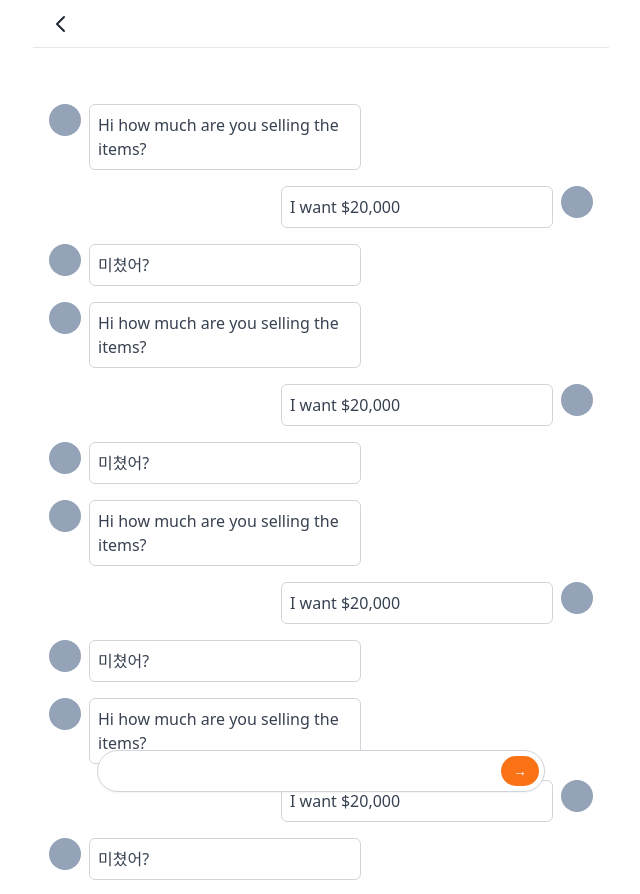
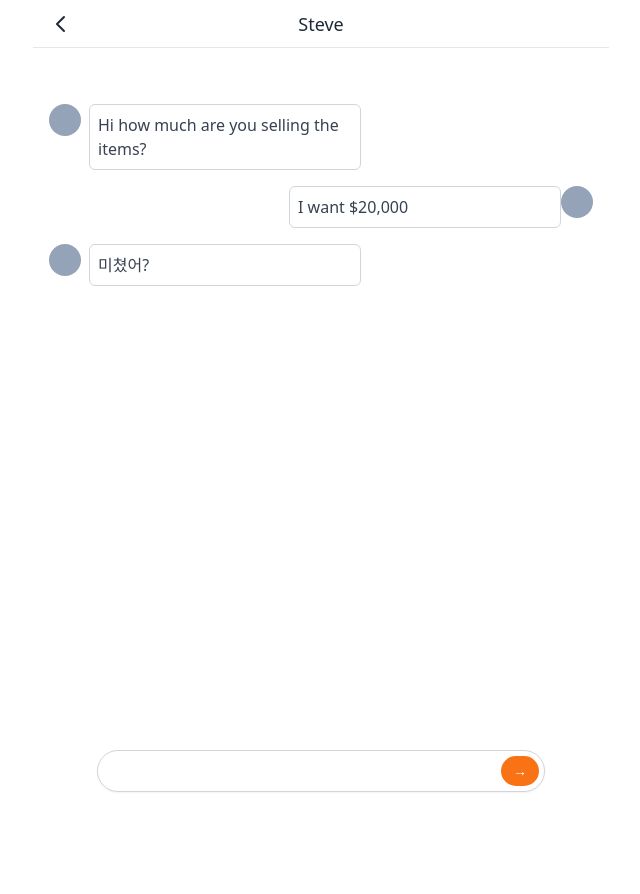
Before and after one commit to leekyungho112/carrot-market, a Next.js app: page /chats/1 in a window 1280 px wide. Shown: the top 894 px of the page, without its empty margins (319-959 px from the left). After the commit the page ends 800 px from the top, so only its background shows below. Built offline with nearby package versions, Linux system fonts and the light colour scheme.

Commit message:
Chat Refactoring

```diff
--- /dev/null
+++ b/components/message.tsx
@@ -0,0 +1,25 @@
+import { cls } from '../libs/utils';
+
+interface MessageProps {
+  message: string;
+  reversed?: boolean;
+  avatarUrl?: string;
+}
+
+const Message = ({ message, reversed, avatarUrl }: MessageProps) => {
+  return (
+    <div
+      className={cls(
+        'flex items-start',
+        reversed ? 'flex-row-reverse space-x-reverse' : 'space-x-2'
+      )}
+    >
+      <div className="h-8 w-8 rounded-full bg-slate-400" />
+      <div className="w-1/2 text-gray-700 p-2 border rounded-md border-gray-300">
+        <p>{message}</p>
+      </div>
+    </div>
+  );
+};
+
+export default Message;
--- a/pages/chats/[id].tsx
+++ b/pages/chats/[id].tsx
@@ -1,102 +1,16 @@
 import { NextPage } from 'next';
 import Layout from '../../components/layout';
+import Message from '../../components/message';
 
 const ChatDetail: NextPage = () => {
   return (
-    <Layout canGoBack>
+    <Layout canGoBack title="Steve">
       <div className="py-10 pb-16 px-4 space-y-4">
-        <div className="flex items-start space-x-2">
-          <div className="h-8 w-8 rounded-full bg-slate-400" />
-          <div className="w-1/2 text-gray-700 p-2 border rounded-md border-gray-300">
-            <p>Hi how much are you selling the items?</p>
-          </div>
-        </div>
-        <div className="flex flex-row-reverse items-start space-x-2 space-x-reverse">
-          <div className="h-8 w-8 rounded-full bg-slate-400" />
-          <div className="w-1/2 text-gray-700 p-2 border rounded-md border-gray-300">
-            <p>I want $20,000</p>
-          </div>
-        </div>
-        <div className="flex items-start space-x-2">
-          <div className="h-8 w-8 rounded-full bg-slate-400" />
-          <div className="w-1/2 text-gray-700 p-2 border rounded-md border-gray-300">
-            <p>미쳤어?</p>
-          </div>
-        </div>
-        <div className="flex items-start space-x-2">
-          <div className="h-8 w-8 rounded-full bg-slate-400" />
-          <div className="w-1/2 text-gray-700 p-2 border rounded-md border-gray-300">
-            <p>Hi how much are you selling the items?</p>
-          </div>
-        </div>
-        <div className="flex flex-row-reverse items-start space-x-2 space-x-reverse">
-          <div className="h-8 w-8 rounded-full bg-slate-400" />
-          <div className="w-1/2 text-gray-700 p-2 border rounded-md border-gray-300">
-            <p>I want $20,000</p>
-          </div>
-        </div>
-        <div className="flex items-start space-x-2">
-          <div className="h-8 w-8 rounded-full bg-slate-400" />
-          <div className="w-1/2 text-gray-700 p-2 border rounded-md border-gray-300">
-            <p>미쳤어?</p>
-          </div>
-        </div>
-        <div className="flex items-start space-x-2">
-          <div className="h-8 w-8 rounded-full bg-slate-400" />
-          <div className="w-1/2 text-gray-700 p-2 border rounded-md border-gray-300">
-            <p>Hi how much are you selling the items?</p>
-          </div>
-        </div>
-        <div className="flex flex-row-reverse items-start space-x-2 space-x-reverse">
-          <div className="h-8 w-8 rounded-full bg-slate-400" />
-          <div className="w-1/2 text-gray-700 p-2 border rounded-md border-gray-300">
-            <p>I want $20,000</p>
-          </div>
-        </div>
-        <div className="flex items-start space-x-2">
-          <div className="h-8 w-8 rounded-full bg-slate-400" />
-          <div className="w-1/2 text-gray-700 p-2 border rounded-md border-gray-300">
-            <p>미쳤어?</p>
-          </div>
-        </div>
-        <div className="flex items-start space-x-2">
-          <div className="h-8 w-8 rounded-full bg-slate-400" />
-          <div className="w-1/2 text-gray-700 p-2 border rounded-md border-gray-300">
-            <p>Hi how much are you selling the items?</p>
-          </div>
-        </div>
-        <div className="flex flex-row-reverse items-start space-x-2 space-x-reverse">
-          <div className="h-8 w-8 rounded-full bg-slate-400" />
-          <div className="w-1/2 text-gray-700 p-2 border rounded-md border-gray-300">
-            <p>I want $20,000</p>
-          </div>
-        </div>
-        <div className="flex items-start space-x-2">
-          <div className="h-8 w-8 rounded-full bg-slate-400" />
-          <div className="w-1/2 text-gray-700 p-2 border rounded-md border-gray-300">
-            <p>미쳤어?</p>
-          </div>
-        </div>
-        <div className="flex items-start space-x-2">
-          <div className="h-8 w-8 rounded-full bg-slate-400" />
-          <div className="w-1/2 text-gray-700 p-2 border rounded-md border-gray-300">
-            <p>Hi how much are you selling the items?</p>
-          </div>
-        </div>
-        <div className="flex flex-row-reverse items-start space-x-2 space-x-reverse">
-          <div className="h-8 w-8 rounded-full bg-slate-400" />
-          <div className="w-1/2 text-gray-700 p-2 border rounded-md border-gray-300">
-            <p>I want $20,000</p>
-          </div>
-        </div>
-        <div className="flex items-start space-x-2">
-          <div className="h-8 w-8 rounded-full bg-slate-400" />
-          <div className="w-1/2 text-gray-700 p-2 border rounded-md border-gray-300">
-            <p>미쳤어?</p>
-          </div>
-        </div>
+        <Message message="Hi how much are you selling the items?" />
+        <Message message="I want $20,000" reversed />
+        <Message message="미쳤어?" />
 
-        <div className="fixed w-full mx-auto max-w-md bottom-2 inset-x-0">
+        <form className="fixed w-full mx-auto max-w-md bottom-2 inset-x-0">
           <div className="flex relative items-center">
             <input
               type="text"
@@ -108,7 +22,7 @@ const ChatDetail: NextPage = () => {
               </button>
             </div>
           </div>
-        </div>
+        </form>
       </div>
     </Layout>
   );
--- a/pages/chats/index.tsx
+++ b/pages/chats/index.tsx
@@ -1,4 +1,5 @@
 import { NextPage } from 'next';
+import Link from 'next/link';
 import Layout from '../../components/layout';
 
 const Chats: NextPage = () => {
@@ -6,10 +7,8 @@ const Chats: NextPage = () => {
     <Layout title="채팅" hasTabBar>
       <div className="py-10 divide-y-[1px] divide-orange-300">
         {[1, 2, 3, 4, 5, 6].map((_, i) => (
-          <div
-            key={i}
-            className="flex  px-4 cursor-pointer py-3 items-center space-x-3"
-          >
+          <Link key={i} href={`/chats/${i}`}>
+            <a className="flex  px-4 cursor-pointer py-3 items-center space-x-3">
               <div className="w-12 h-12 rounded-full bg-gray-300" />
               <div>
                 <p className="text-gray-700">Steve Jobs</p>
@@ -17,7 +16,8 @@ const Chats: NextPage = () => {
                   See you tomorrow in the corner at 2pm!
                 </p>
               </div>
-          </div>
+            </a>
+          </Link>
         ))}
       </div>
     </Layout>
```
Lines whose indentation alone changed are shown as unchanged.
